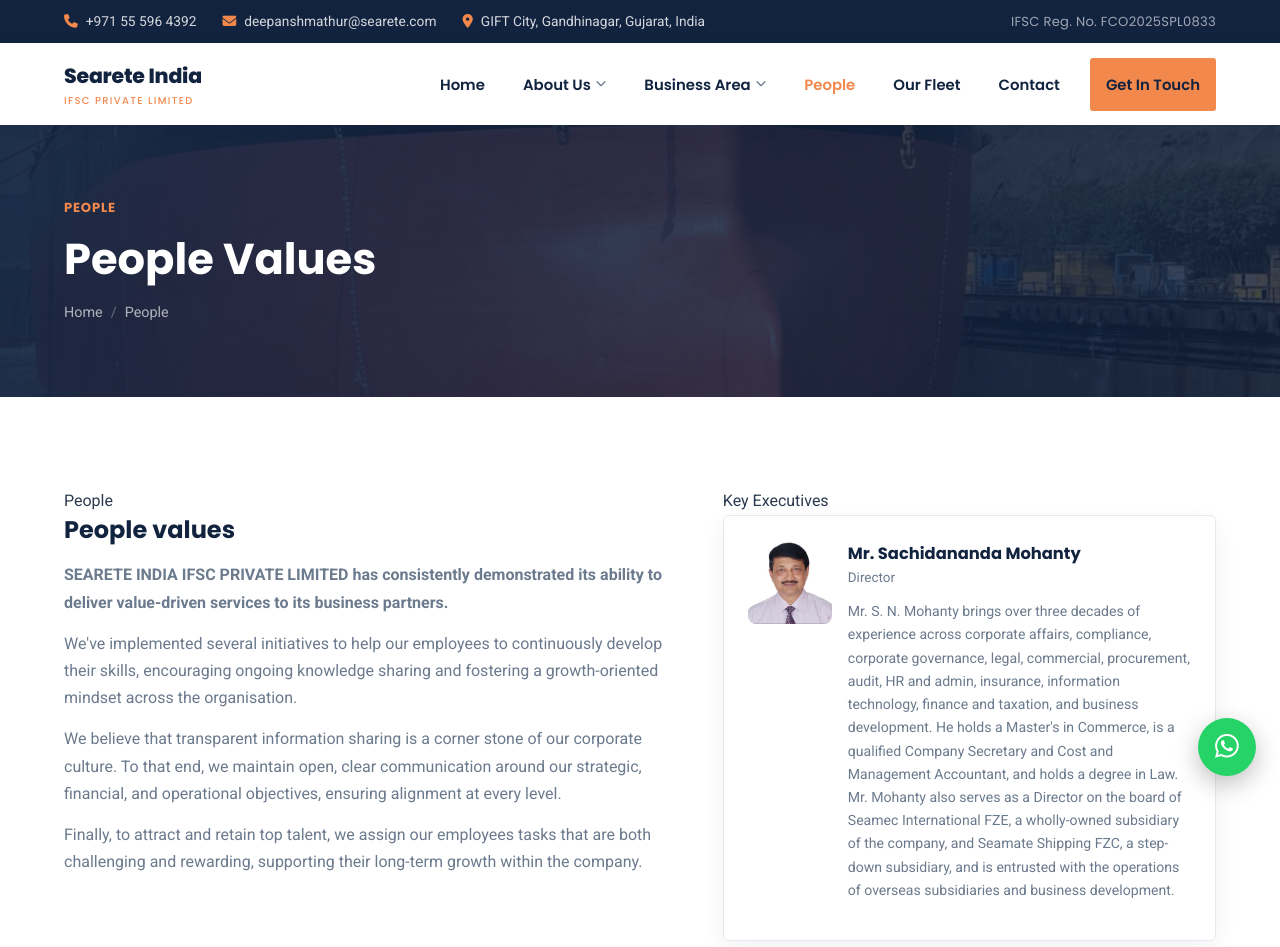
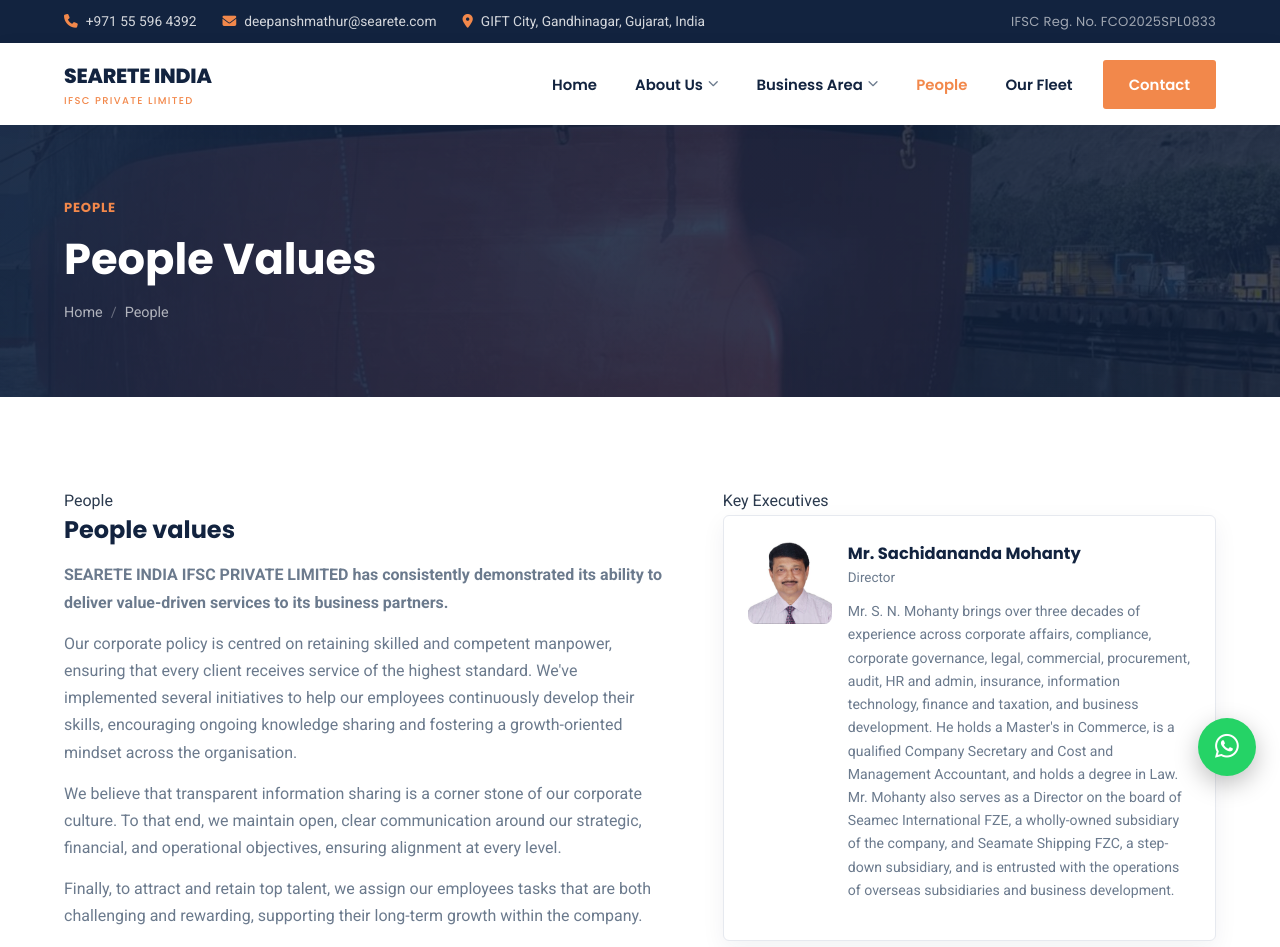
Before and after one commit to daiwikkandpal-commits/searete-website, a plain HTML site: page people.html in a window 1280 px wide. Shown: the top 947 px of the page. Drawn offline with Linux system fonts and the light colour scheme.

Commit message:
Add files via upload

```diff
--- a/people.html
+++ b/people.html
@@ -26,7 +26,7 @@
 <header>
   <nav class="wrap">
     <a href="index.html" class="logo">
-      <span class="l1">Searete India</span>
+      <span class="l1">SEARETE INDIA</span>
       <span class="l2">IFSC Private Limited</span>
     </a>
     <ul class="navlinks" id="navlinks">
@@ -47,8 +47,7 @@
       </li>
       <li class=" active"><a href="people.html">People</a></li>
       <li class=""><a href="fleet.html">Our Fleet</a></li>
-      <li class=""><a href="contact.html">Contact</a></li>
-      <li class="nav-cta"><a href="contact.html" class="btn btn-orange">Get In Touch</a></li>
+      <li><a href="contact.html" class="btn btn-orange">Contact</a></li>
     </ul>
     <button class="navtoggle" id="navtoggle" aria-label="Toggle menu"><span></span><span></span><span></span></button>
   </nav>
@@ -69,7 +68,7 @@
         <div class="eyebrow">People</div>
         <h2>People values</h2>
         <p style="margin-top:16px;"><strong>SEARETE INDIA IFSC PRIVATE LIMITED has consistently demonstrated its ability to deliver value-driven services to its business partners.</strong></p>
-        <p> We've implemented several initiatives to help our employees to continuously develop their skills, encouraging ongoing knowledge sharing and fostering a growth-oriented mindset across the organisation.</p>
+        <p>Our corporate policy is centred on retaining skilled and competent manpower, ensuring that every client receives service of the highest standard. We've implemented several initiatives to help our employees continuously develop their skills, encouraging ongoing knowledge sharing and fostering a growth-oriented mindset across the organisation.</p>
         <p>We believe that transparent information sharing is a corner stone of our corporate culture. To that end, we maintain open, clear communication around our strategic, financial, and operational objectives, ensuring alignment at every level.</p>
         <p>Finally, to attract and retain top talent, we assign our employees tasks that are both challenging and rewarding, supporting their long-term growth within the company.</p>
       </div>
--- a/styles.css
+++ b/styles.css
@@ -53,6 +53,8 @@
 .navlinks > li:hover > a{color:var(--orange);}
 .navlinks > li:hover > a i{transform:rotate(180deg); color:var(--orange);}
 .navlinks > li.active > a{color:var(--orange);}
+.navlinks > li > a.btn-orange{padding:12px 26px; color:var(--white); margin-left:8px;}
+.navlinks > li > a.btn-orange:hover{color:var(--white);}
 .dropdown{
   position:absolute; top:100%; left:0; background:var(--white); min-width:260px;
   box-shadow:0 18px 40px rgba(18,35,63,0.14); border-top:3px solid var(--orange);
```
Also changed, not shown: commercial-management.html (+2 -3 lines), company-overview.html (+3 -5 lines), company-policy-and-mission.html (+3 -4 lines), contact.html (+2 -3 lines), fleet.html (+3 -4 lines), index.html (+3 -5 lines), key-executives.html (+2 -3 lines), safety-policy.html (+3 -4 lines), ship-operations.html (+2 -3 lines).
